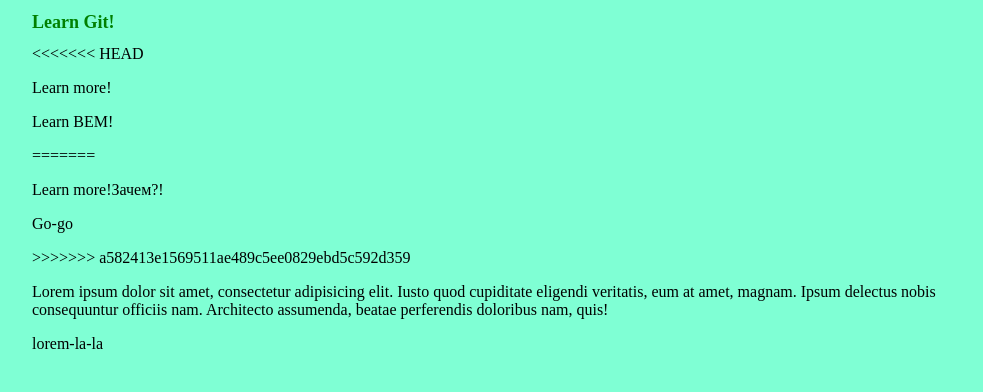
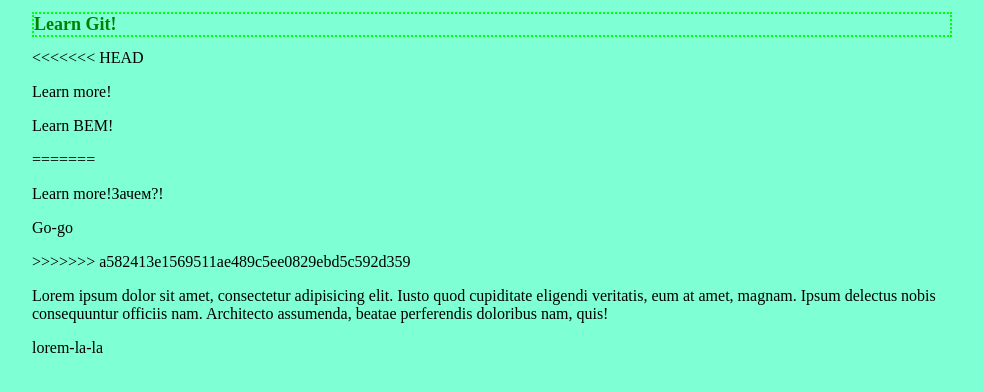
Before and after one commit to haineko/test, a plain HTML site: page index.html in a window 1280 px wide. Shown: the whole page, without its empty margins (148-1131 px from the left). Drawn offline with Linux system fonts and the light colour scheme.

Commit message:
добавила обводку

```diff
--- a/style.css
+++ b/style.css
@@ -7,4 +7,5 @@
 h1{
     font-size: 18px;
     color: green;
+	border: 2px dotted lime;
 }
```
